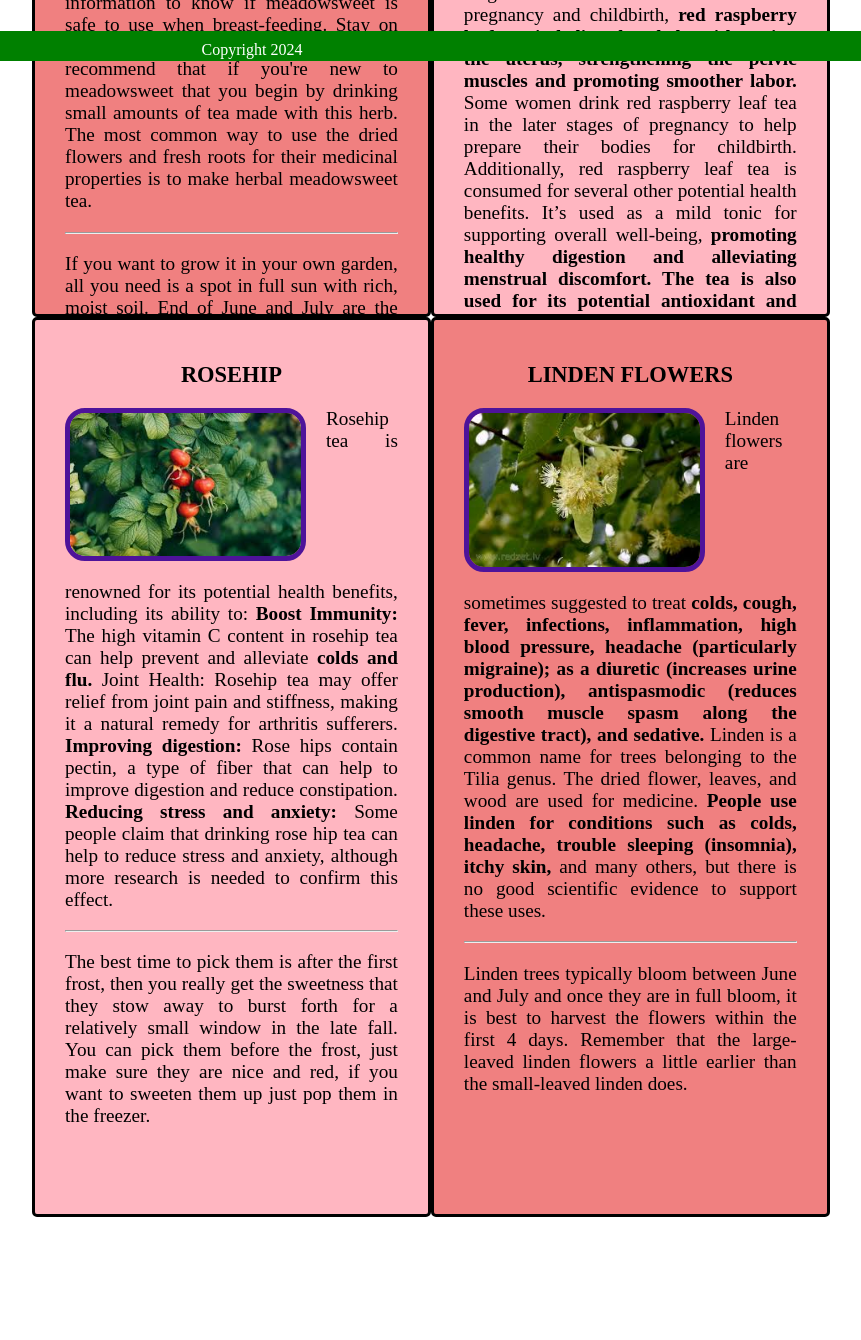
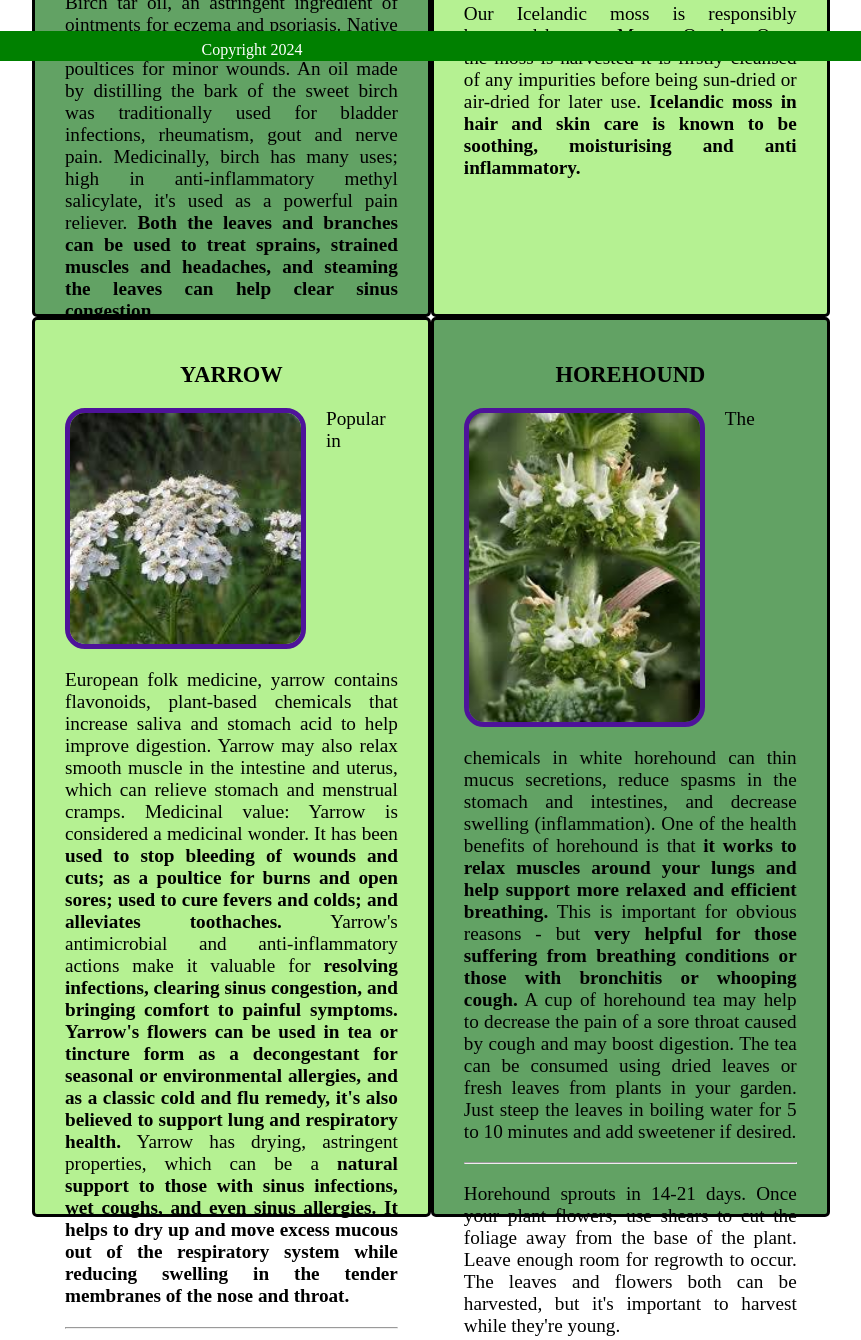
Before and after one commit to Boka-Krista/teas-for-you, a plain HTML site: page coughs.html in a window 1280 px wide. Shown: the part 739-2079 px from the top of the page, without its empty margins (406-1267 px from the left). Before the commit the page ends 1956 px from the top, so only its background shows below. Drawn offline with Linux system fonts and the light colour scheme.

Commit message:
Fix few code errors

```diff
--- a/coughs.html
+++ b/coughs.html
@@ -7,20 +7,19 @@
     <title>Herbs to benefit you</title>
     <link rel="stylesheet" href="style.css">
     <link rel="shortcut icon" type="image/x-icon" href="assets/images/favicon.ico">
-
 </head>
 
-<body class="better-sleep">
+<body class="cough">
 
   <header>
     <nav>
         <div class="row main-nav">
           <div class="box">
-            <input type="search" id="search" placeholder="Search" />
+            <input type="search" id="search" placeholder="Search">
        </div>
         </div>
     </nav>
-
+  </header>
 
 <div class="container">
     <div class="sidebar"></div>
@@ -38,124 +37,120 @@
     </ul>
     </div>
 
-</div>
     <main class="main-container">
 
-        <div class="row" >
-            <div class="column" style="background-color:lightcoral; border: solid;  border-color:black; border-radius: 5px">
-              <h3 style="text-transform: uppercase; letter-spacing: normal;">Meadowsweet</h3>
+        <div class="row">
+            <div class="column" style="background-color:rgb(98, 162, 100); border: solid;  border-color:black; border-radius: 5px">
+              <h3 style="text-transform: uppercase; letter-spacing: normal;">Birch</h3>
 
-              <img id="meadowsweet" src="assets/images/meadowsweet.jpeg" alt="meadowsweet" style="border:solid thick; border-color: rgb(78, 19, 154); border-radius: 20px;">
+              <img id="birch" src="assets/images/birch.jpeg" alt="birch" style="border:solid thick; border-color: rgb(78, 19, 154); border-radius: 20px;">
 
-              <div id="myModal11" class="modal">
+              <div id="myModal1" class="modal">
                 <span class="close">&times;</span>
-                <img class="modal-content" id="img11" />
-                <div class="caption" id="caption11"></div>
+                <img src="assets/images/birch.jpeg" alt="birch" class="modal-content" id="img1">
+                <div class="caption" id="caption1"></div>
             </div>
-              <p>Meadowsweet is used for <b> colds, bronchitis, upset stomach,
-                heartburn, peptic ulcer disease, and joint disorders including gout.
-                It is also used to increase urine output and kill germs in the urine
-                 of people with bladder infections.</b> It has antispasmodic and calming properties.
-                 This beautiful plant can help relieve menstrual cramps and period pain. It can
-                 also be used to <b>relieve anxiety and promote sleep.</b> Who should not take meadowsweet?
-                 Pregnancy: It is likely unsafe to use meadowsweet while pregnant. It might make the
-                 uterus contract, causing a miscarriage. Breast-feeding: There isn't enough reliable information
-                  to know if meadowsweet is safe to use when breast-feeding. Stay on the safe side and avoid use.
-                  Most herbalists recommend that if you're new to meadowsweet that you begin by drinking small
-                  amounts of tea made with this herb. The most common way to use the dried flowers and fresh roots
-                   for their medicinal properties is to make herbal meadowsweet tea.
+              <p>White birch essence components have anti-inflammatory properties, <b> promoting lung cell growth and r
+                epairing cough-induced bronchial and pulmonary damage.</b>Some people take birch along with lots of fluids for
+                “irrigation therapy” to flush out the urinary tract. Other uses include <b>treating arthritis, achy joints (rheumatism),
+                loss of hair, and skin rashes. Birch is also used in “Spring cures” for “purifying the blood.”</b>Distillation of the bark
+                yields Birch tar oil, an astringent ingredient of ointments for eczema and psoriasis. Native Americans boiled the bark to
+                 make poultices for minor wounds. An oil made by distilling the bark of the sweet birch was traditionally used for bladder
+                 infections, rheumatism, gout and nerve pain. Medicinally, birch has many uses; high in anti-inflammatory methyl salicylate,
+                  it's used as a powerful pain reliever. <b>Both the leaves and branches can be used to treat sprains, strained muscles and
+                  headaches, and steaming the leaves can help clear sinus congestion.</b>
                    </p>
-                   <hr>
-                   <p>
-                  If you want to grow it in your own garden, all you need is a spot in full sun with rich, moist soil.
-                  End of June and July are the busiest harvesting times for a medicinal herb farmer.
-                </p>
             </div>
 
 
-            <div class="column" style="background-color:lightpink; border: solid;  border-color:black; border-radius: 5px">
-              <h3 style="text-transform: uppercase;">Raspberry</h3>
+            <div class="column" style="background-color:rgb(181, 241, 146); border: solid;  border-color:black; border-radius: 5px">
+              <h3 style="text-transform: uppercase;">Iceland moss</h3>
 
-              <img id="raspberry" src="assets/images/raspberry.jpeg" alt="raspberry" width="231px" style="border:solid thick; border-color: rgb(78, 19, 154);
+              <img id="icelandic-moss" src="assets/images/island-moss.jpeg" alt="iceland moss" width="231" style="border:solid thick; border-color: rgb(78, 19, 154);
               border-radius: 20px;">
-              <div id="myModal15" class="modal">
+              <div id="myModal8" class="modal">
                 <span class="close">&times;</span>
-                <img class="modal-content" id="img15" />
-                <div class="caption" id="caption15"></div>
+                <img src="assets/images/island-moss.jpeg" alt="icelandic moss" class="modal-content" id="img8">
+                <div class="caption" id="caption8"></div>
             </div>
 
-              <p> Raspberry leaves are often used to treat symptoms of <b>cold, as it has properties to reduce fever, related pain.</b>
-                Red raspberry leaf has been recommended as a tonic to improve fat metabolism and encourage weight loss. It is
-                often sold as a “detoxifying” supplement meant to improve body composition and overall health.
-                The tea is rich in vitamins, minerals and plant compounds, including tannins and flavonoids. It’s known for its high content of
-                vitamin C, vitamin E, vitamin A, calcium, iron, potassium and magnesium.
-                Often associated with pregnancy and childbirth, <b>red raspberry leaf tea is believed to help with toning the uterus, strengthening
-                 the pelvic muscles and promoting smoother labor.</b> Some women drink red raspberry leaf tea in the later stages of pregnancy to help
-                 prepare their bodies for childbirth.
-                Additionally, red raspberry leaf tea is consumed for several other potential health benefits. It’s used as a mild tonic for supporting
-                overall well-being, <b>promoting healthy digestion and alleviating menstrual discomfort. The tea is also used for its potential antioxidant
-                and anti-inflammatory properties.</b>
+              <p> Iceland moss is used for <b>treating irritation of the mouth and throat, loss of appetite, common cold,
+                 dry cough, bronchitis, indigestion, fevers, lung disease, kidney and bladder complaints, and the tendency
+                 toward infection.</b> Some people apply Iceland moss directly to poorly healing wounds. Iceland moss can
+                  be contaminated with lead, and this can be harmful to the mother and baby. Ulcers in the stomach or small
+                  intestine: Iceland moss can irritate the lining of the digestive tract. Don't take it if you have stomach
+                   or intestinal ulcers.
                 </p>
                 <hr>
-                <p>Choose a sunny planting site for best results. Raspberries will fruit in light shade, but will produce a
-                smaller crop and be less robust and healthy. Raspberries are usually grown in rows, ideally running north to south so the plants don't shade
-                 each other. The leaves are best harvested in the spring before the flowers emerge. Choose young, bright green leaves. Since the leaves shrink
-                  down quite a bit after they are dried, harvest more than you think you'll need. Start with at least a couple handfuls
+                <p>
+                  Our Icelandic moss is responsibly harvested between May to October. Once the moss is harvested it is
+                  firstly cleansed of any impurities before being sun-dried or air-dried for later use. <b>Icelandic moss in
+                  hair and skin care is known to be soothing, moisturising and anti inflammatory.</b>
                 </p>
             </div>
 
             <div class="row">
-            <div class="column" style="background-color:lightpink; border: solid;  border-color:black; border-radius: 5px">
-              <h3 style="text-transform: uppercase;">Rosehip</h3>
+            <div class="column" style="background-color:rgb(181, 241, 146); border: solid;  border-color:black; border-radius: 5px">
+              <h3 style="text-transform: uppercase;">Yarrow</h3>
 
-              <img id="rosehip" src="assets/images/rosehip.jpeg" alt="rosehip" width="231px" style="border:solid thick;
+              <img id="yarrow" src="assets/images/yarrow.jpeg" alt="yarrow" width="231" style="border:solid thick;
                border-color: rgb(78, 19, 154); border-radius: 20px;">
-             <div id="myModal16" class="modal">
+             <div id="myModal20" class="modal">
               <span class="close">&times;</span>
-              <img class="modal-content" id="img16" />
-              <div class="caption" id="caption16"></div>
+              <img src="assets/images/yarrow.jpeg" alt="yarrow" class="modal-content" id="img20">
+              <div class="caption" id="caption20"></div>
           </div>
 
               <p>
-                Rosehip tea is renowned for its potential health benefits, including its ability to:<b> Boost Immunity:</b> The high
-                vitamin C content in rosehip tea can help prevent and alleviate <b>colds and flu. </b>Joint Health: Rosehip tea may offer
-                relief from joint pain and stiffness, making it a natural remedy for arthritis sufferers. <b>Improving digestion:</b> Rose hips
-                contain pectin, a type of fiber that can help to improve digestion and reduce constipation. <b>Reducing stress and anxiety:</b>  Some
-                people claim that drinking rose hip tea can help to reduce stress and anxiety, although more research is needed to confirm this
-                effect.
+                Popular in European folk medicine, yarrow contains flavonoids, plant-based chemicals that
+                 increase saliva and stomach acid to help improve digestion. Yarrow may also relax smooth muscle
+                 in the intestine and uterus, which can relieve stomach and menstrual cramps. Medicinal value:
+                  Yarrow is considered a medicinal wonder. It has been <b>used to stop bleeding of wounds and cuts;
+                   as a poultice for burns and open sores; used to cure fevers and colds; and alleviates toothaches.</b>
+                   Yarrow's antimicrobial and anti-inflammatory actions make it valuable for <b>resolving infections,
+                    clearing sinus congestion, and bringing comfort to painful symptoms. Yarrow's flowers can be used
+                     in tea or tincture form as a decongestant for seasonal or environmental allergies, and as a classic
+                     cold and flu remedy, it's also believed to support lung and respiratory health.</b> Yarrow has drying,
+                      astringent properties, which can be a <b>natural support to those with sinus infections, wet coughs,
+                      and even sinus allergies. It helps to dry up and move excess mucous out of the respiratory system while
+                      reducing swelling in the tender membranes of the nose and throat.</b>
                 </p>
                 <hr>
                 <p>
-                The best time to pick them is after the first frost, then you really get the sweetness that they stow away to burst forth
-                for a relatively small window in the late fall. You can pick them before the frost, just make sure they are nice and red, if you
-                want to sweeten them up just pop them in the freezer.
+                  Harvesting, Preserving, and Storing Yarrow.
+                  Wait until the dew has dried, but before the plants' essential oils have dissipated in the heat of the day.
+                   Harvest yarrow on a warm, sunny day when the plants are in full bloom. Cut the stem just above a leaf node.
+                    You can use both the flowers and the leaves.
               </p>
             </div>
 
 
 
-            <div class="column" style="background-color:lightcoral; border: solid;  border-color:black; border-radius: 5px">
-              <h3 style="text-transform: uppercase;">Linden flowers</h3>
+            <div class="column" style="background-color:rgb(98, 162, 100); border: solid;  border-color:black; border-radius: 5px">
+              <h3 style="text-transform: uppercase;">Horehound</h3>
 
-              <img id="linden-flower" src="assets/images/LINDEN-FLOWER.jpeg" alt="LINDEN-FLOWER" width="231px" style="border:solid thick;
+              <img id="Horehound" src="assets/images/horehound.jpeg" alt="horehound" width="231" style="border:solid thick;
                border-color: rgb(78, 19, 154); border-radius: 20px;">
-             <div id="myModal10" class="modal">
+             <div id="myModal21" class="modal">
               <span class="close">&times;</span>
-              <img class="modal-content" id="img10" />
-              <div class="caption" id="caption10"></div>
+              <img src="assets/images/horehound.jpeg" alt="horehound" class="modal-content" id="img21">
+              <div class="caption" id="caption21"></div>
           </div>
 
               <p>
-                Linden flowers are sometimes suggested to treat <b>colds, cough, fever, infections, inflammation, high blood pressure, headache
-                (particularly migraine); as a diuretic (increases urine production), antispasmodic (reduces smooth muscle spasm along the digestive tract),
-                and sedative.</b> Linden is a common name for trees belonging to the Tilia genus. The dried flower, leaves, and wood are used for medicine.
-                <b>People use linden for conditions such as colds, headache, trouble sleeping (insomnia), itchy skin,</b> and many others, but there is no good
-                scientific evidence to support these uses.
+                The chemicals in white horehound can thin mucus secretions, reduce spasms in the stomach and intestines,
+                 and decrease swelling (inflammation). One of the health benefits of horehound is that <b>it works to relax
+                 muscles around your lungs and help support more relaxed and efficient breathing.</b> This is important for
+                 obvious reasons - but <b>very helpful for those suffering from breathing conditions or those with bronchitis
+                 or whooping cough.</b> A cup of horehound tea may help to decrease the pain of a sore throat caused by cough
+                 and may boost digestion. The tea can be consumed using dried leaves or fresh leaves from plants in your garden.
+                  Just steep the leaves in boiling water for 5 to 10 minutes and add sweetener if desired.
                 </p>
                 <hr>
                 <p>
-                Linden trees typically bloom between June and July and once they are in full bloom, it is best
-                to harvest the flowers within the first 4 days. Remember that the large-leaved linden flowers a little earlier than the small-leaved linden does.
+                  Horehound sprouts in 14-21 days. Once your plant flowers, use shears to cut the foliage away from the base of
+                  the plant. Leave enough room for regrowth to occur. The leaves and flowers both can be harvested, but it's
+                  important to harvest while they're young.
               </p>
             </div>
           </div>
```
